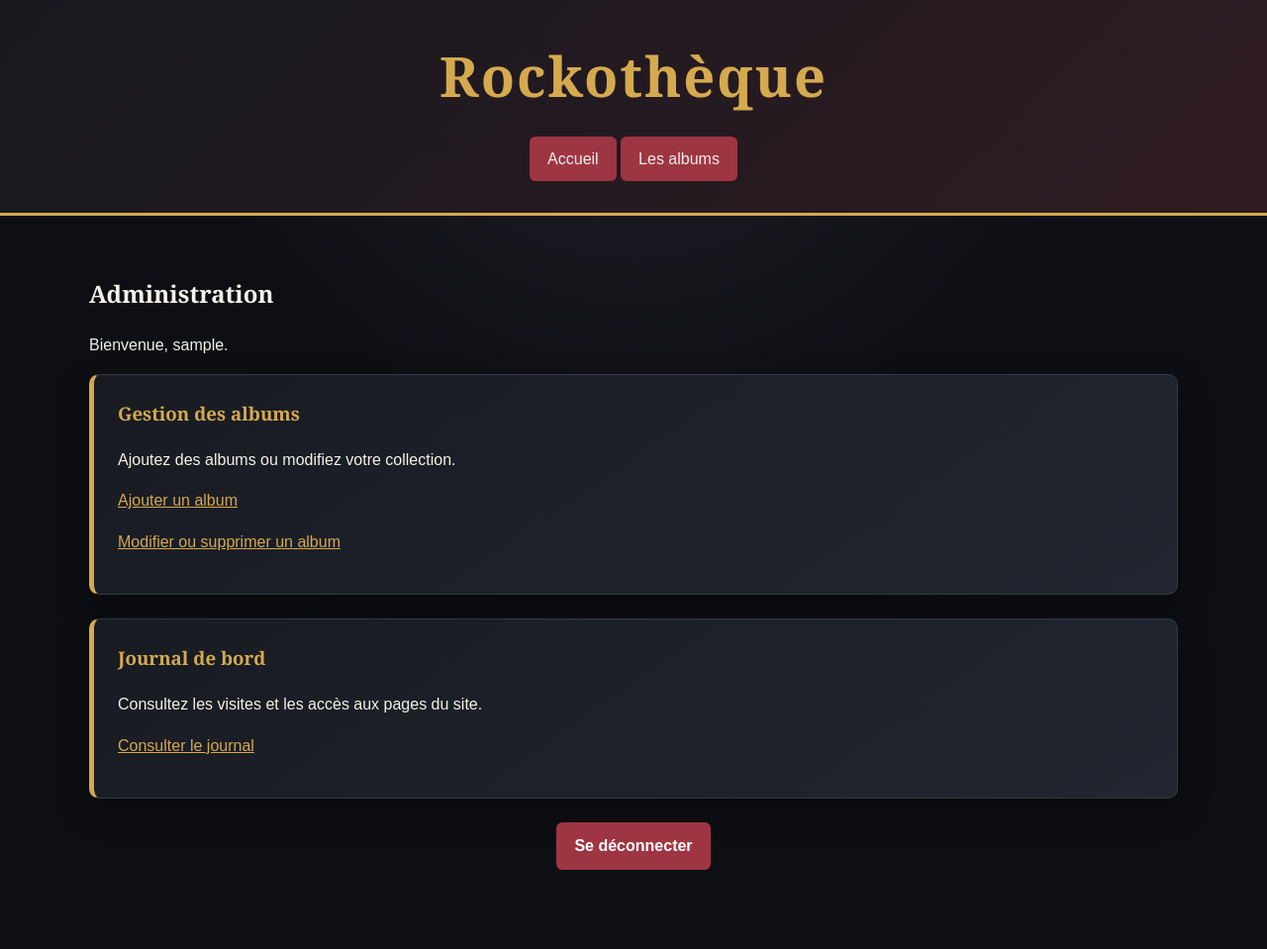
After one commit to Dishmish/rockotheque, a PHP site: template app/Views/admin/dashboard.twig in a window 1280 px wide. The commit adds this page. Shown: the whole page at 99% size. Run offline with PHP 8.4, Linux system fonts and the light colour scheme; the template is opened without the code that fills it: most values are stand-ins (such as "Sample title", 1, 10 or a date in 2020); some libraries are stand-ins or nearby versions.

Commit message:
Ajouter le tableau de bord administrateur

```diff
--- /dev/null
+++ b/app/Views/admin/dashboard.twig
@@ -0,0 +1,59 @@
+<!DOCTYPE html>
+<html lang="fr">
+<head>
+    <meta charset="UTF-8">
+    <meta name="viewport" content="width=device-width, initial-scale=1.0">
+    <title>Administration — Rockothèque</title>
+    <link rel="stylesheet" href="/css/style.css">
+</head>
+<body>
+    <header>
+        <h1>Rockothèque</h1>
+
+        <nav>
+            <a href="/">Accueil</a>
+            <a href="/albums">Les albums</a>
+        </nav>
+    </header>
+
+    <main>
+        <h2>Administration</h2>
+
+        <p>Bienvenue, {{ username }}.</p>
+
+        <article>
+            <h3>Gestion des albums</h3>
+
+            <p>Ajoutez des albums ou modifiez votre collection.</p>
+
+            <p>
+                <a href="/albums/create">Ajouter un album</a>
+            </p>
+
+            <p>
+                <a href="/albums">Modifier ou supprimer un album</a>
+            </p>
+        </article>
+
+        <article>
+            <h3>Journal de bord</h3>
+
+            <p>Consultez les visites et les accès aux pages du site.</p>
+
+            <p>
+                <a href="/admin/logs">Consulter le journal</a>
+            </p>
+        </article>
+
+        <form action="/logout" method="post" class="logout-form">
+            <input
+                type="hidden"
+                name="csrf_token"
+                value="{{ csrf_token }}"
+            >
+
+            <button type="submit">Se déconnecter</button>
+        </form>
+    </main>
+</body>
+</html>
--- a/app/Views/albums/index.twig
+++ b/app/Views/albums/index.twig
@@ -13,6 +13,7 @@
     <a href="/">Accueil</a>
 
    {% if is_admin %}
+    <a href="/admin">Administration</a>
     <a href="/albums/create">Ajouter un album</a>
     <a href="/admin/logs">Journal de bord</a>
 {% endif %}
```
Also changed, not shown: app/Controllers/AdminController.php (+9 -0 lines), public/index.php (+9 -1 lines).
